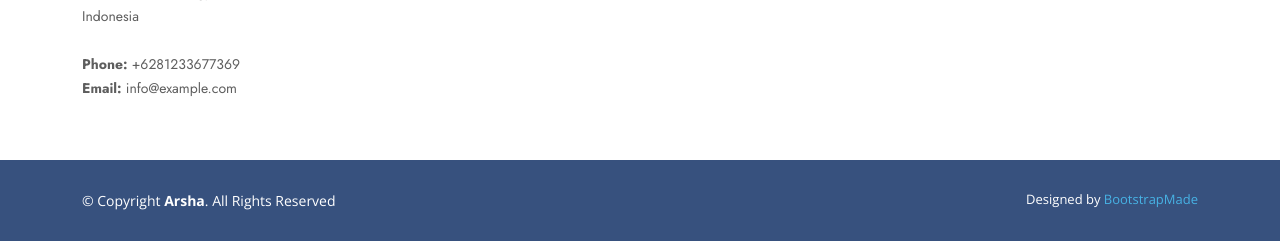
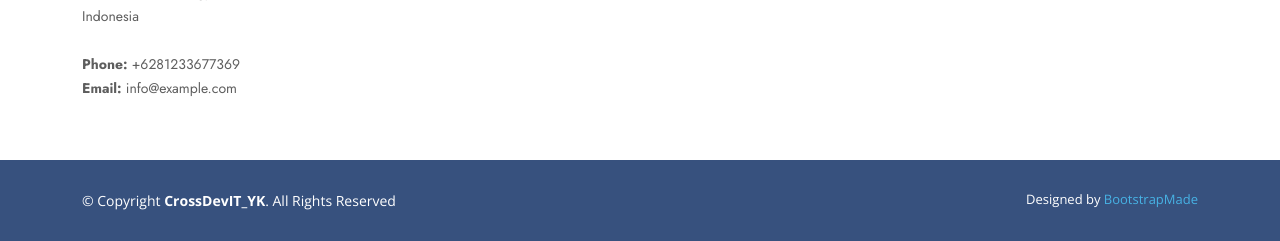
Before and after one commit to michaelgerardi/websitecrossdevit, a plain HTML site: page index.html in a window 1280 px wide. Shown: the part 5173-5414 px from the top of the page. Drawn offline with nearby package versions, Linux system fonts and the light colour scheme.

Commit message:
Commit 9 Septermber 2022

```diff
--- a/index.html
+++ b/index.html
@@ -897,7 +897,7 @@
 
     <div class="container footer-bottom clearfix">
       <div class="copyright">
-        &copy; Copyright <strong><span>Arsha</span></strong>. All Rights Reserved
+        &copy; Copyright <strong><span>CrossDevIT_YK</span></strong>. All Rights Reserved
       </div>
       <div class="credits">
         <!-- All the links in the footer should remain intact. -->
```
